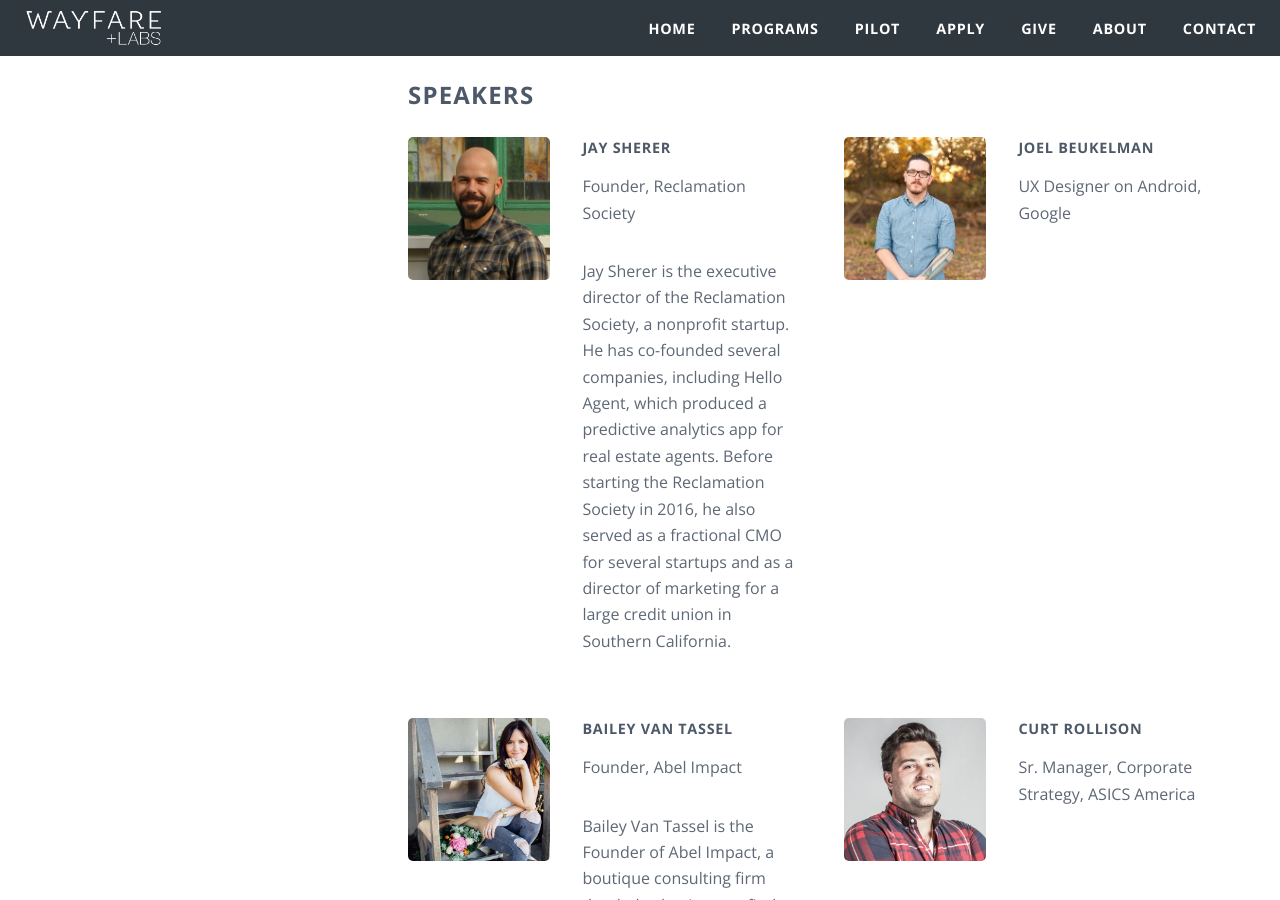
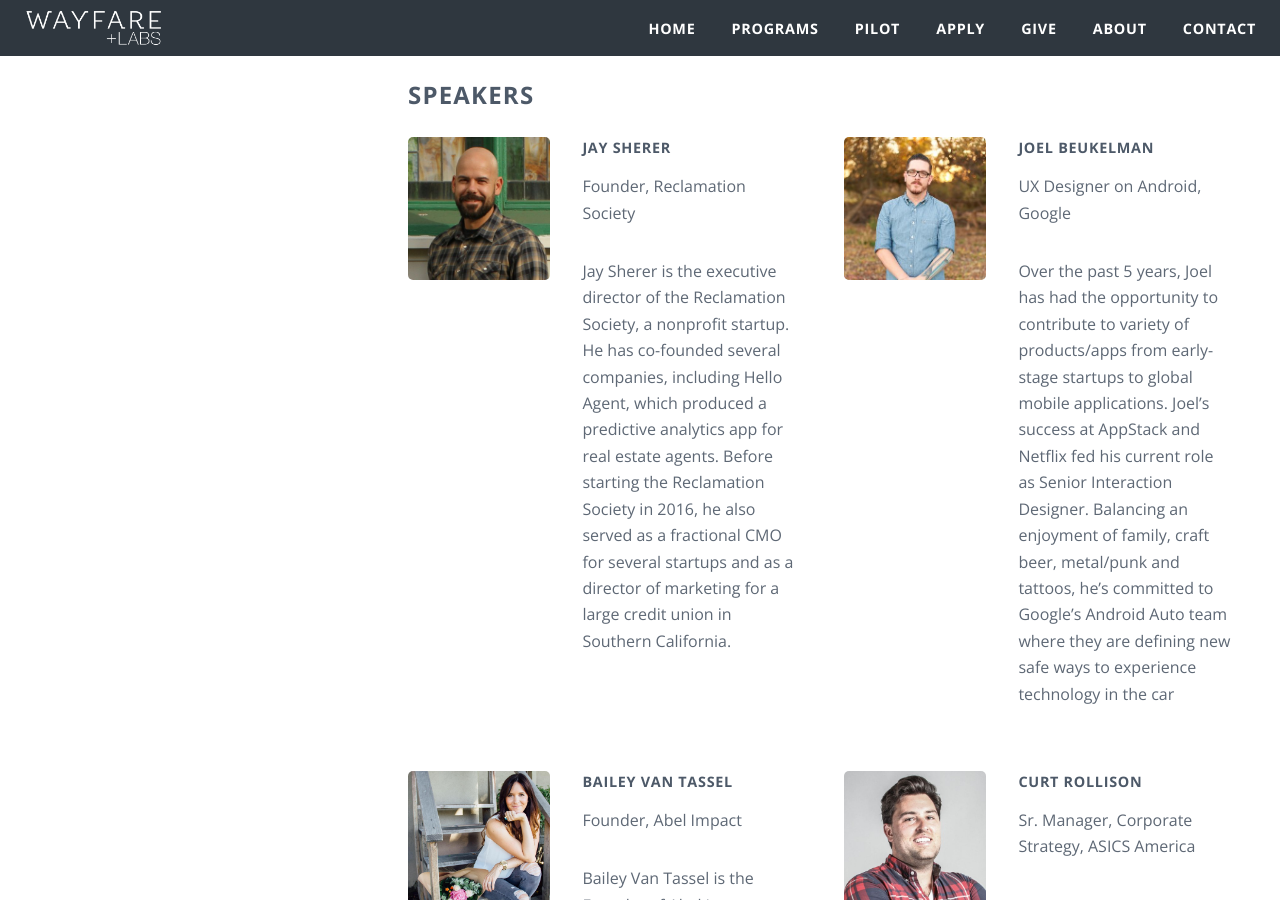
Before and after one commit to wayfareio/wayfarelabs.org, a Jekyll site: the page built from pilot.markdown, in a window 1280 px wide and 900 px high, scrolled down 1860 px. Built offline with Jekyll 4.4.1, drawn with Linux system fonts in a browser that asks for light colours; comment, search, counter and statistics services are not loaded; some of the changed text lies outside the part shown.

Commit message:
Updated Pilot

```diff
--- a/pilot.markdown
+++ b/pilot.markdown
@@ -53,7 +53,12 @@
 - name: Joel Beukelman
   company: Google
   title: UX Designer on Android
-  bio_text:
+  bio_text: Over the past 5 years, Joel has had the opportunity to contribute to variety
+    of products/apps from early-stage startups to global mobile applications. Joel’s
+    success at AppStack and Netflix fed his current role as Senior Interaction Designer.
+    Balancing an enjoyment of family, craft beer, metal/punk and tattoos, he’s committed
+    to Google’s Android Auto team where they are defining new safe ways to experience
+    technology in the car
   image: "/uploads/pilot-joel-beukelman.jpg"
 - name: Bailey Van Tassel
   company: Abel Impact
@@ -140,7 +145,11 @@
   description: "Apply now and pay a $47 deposit to lock in the price of the program
     based on today's date. The deposit is fully refundable up until one week before
     the retreat (July 8).\n\nIf you're working on your idea with others, sign your
-    team up for Pilot & receive an 80% discount on enrollment for each added member. "
+    team up for Pilot & receive an 80% discount on enrollment for each added member.
+    \n\nThis includes **five meals**, **books and materials**, **inspiring and credible
+    speakers**, **three-month Wayfare membership**, **monthly follow-up sessions for
+    six months after Pilot Retreat**, **unlimited coffee and community**, and **cool
+    swag**.  \n\n"
   prices:
   - start_date: 2016-06-05 17:00:00 -07:00
     end_date: 2016-06-15 17:00:00 -07:00
```
